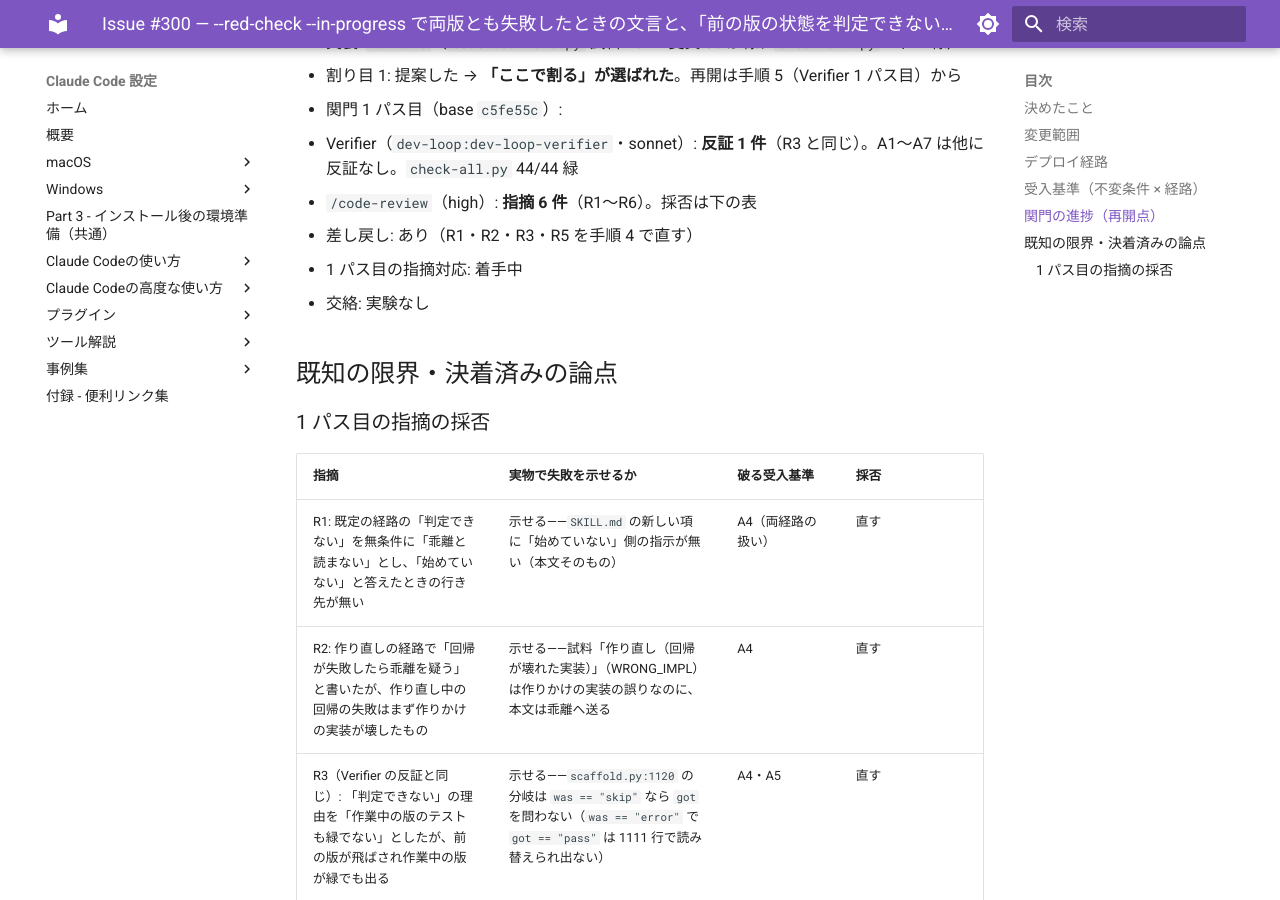
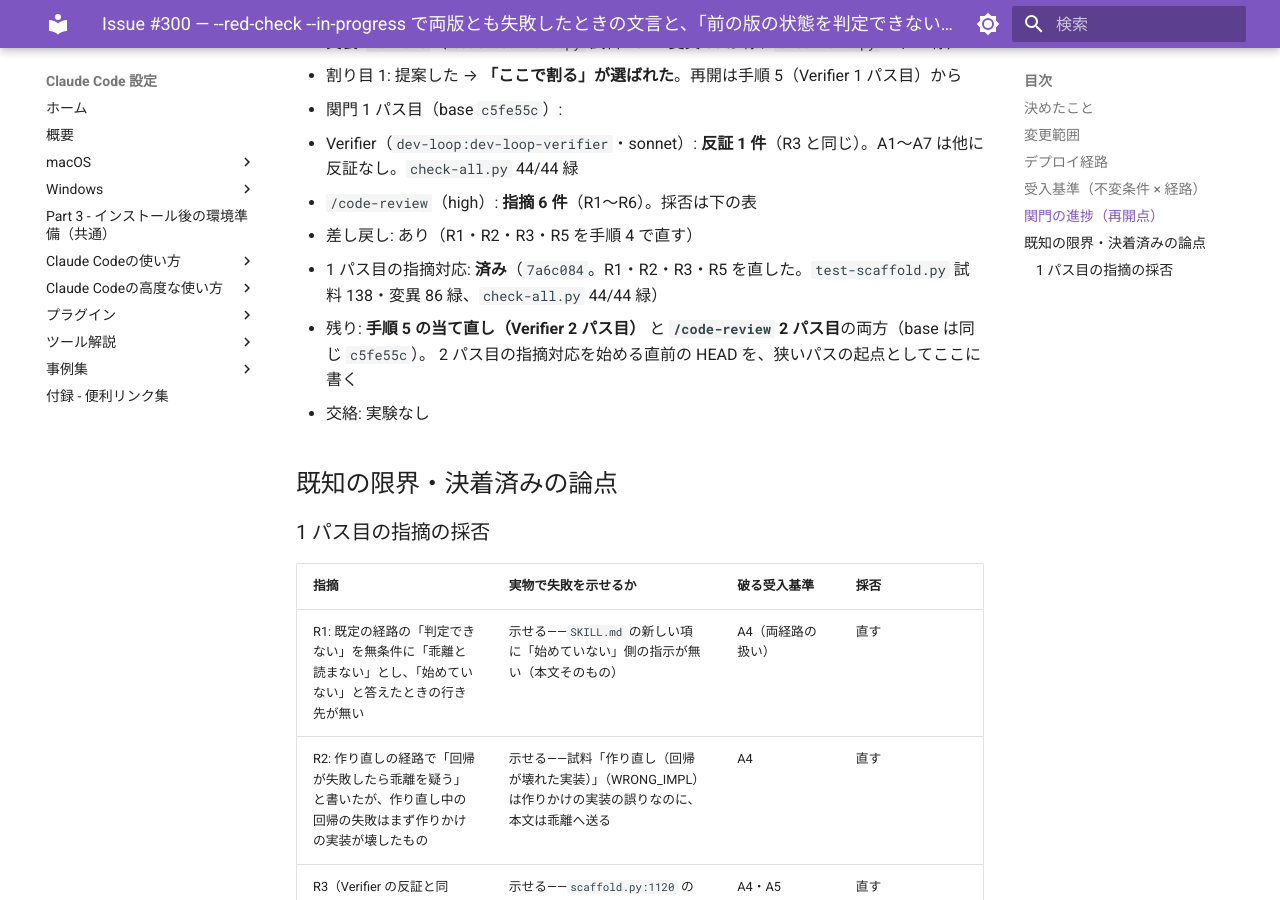
Before and after one commit to hdknr/claude-code-setup, an MkDocs documentation site: the page built from docs/plans/issue-300.md, in a window 1280 px wide and 900 px high, scrolled down 2467 px. Built offline with MkDocs 1.6.1 and Material for MkDocs 9.7.7, drawn with Linux system fonts in a browser that asks for light colours.

Commit message:
docs(plans): #300 の 1 パス目の指摘対応と再開点を記録する
Refs #300

Co-Authored-By: Claude Opus 5.5 <noreply@anthropic.com>

```diff
--- a/docs/plans/issue-300.md
+++ b/docs/plans/issue-300.md
@@ -61,7 +61,9 @@
   - Verifier（`dev-loop:dev-loop-verifier`・sonnet）: **反証 1 件**（R3 と同じ）。A1〜A7 は他に反証なし。`check-all.py` 44/44 緑
   - `/code-review`（high）: **指摘 6 件**（R1〜R6）。採否は下の表
   - 差し戻し: あり（R1・R2・R3・R5 を手順 4 で直す）
-- 1 パス目の指摘対応: 着手中
+- 1 パス目の指摘対応: **済み**（`7a6c084`。R1・R2・R3・R5 を直した。`test-scaffold.py` 試料 138・変異 86 緑、`check-all.py` 44/44 緑）
+- 残り: **手順 5 の当て直し（Verifier 2 パス目）** と **`/code-review` 2 パス目**の両方（base は同じ `c5fe55c`）。
+  2 パス目の指摘対応を始める直前の HEAD を、狭いパスの起点としてここに書く
 - 交絡: 実験なし
 
 ## 既知の限界・決着済みの論点
```
